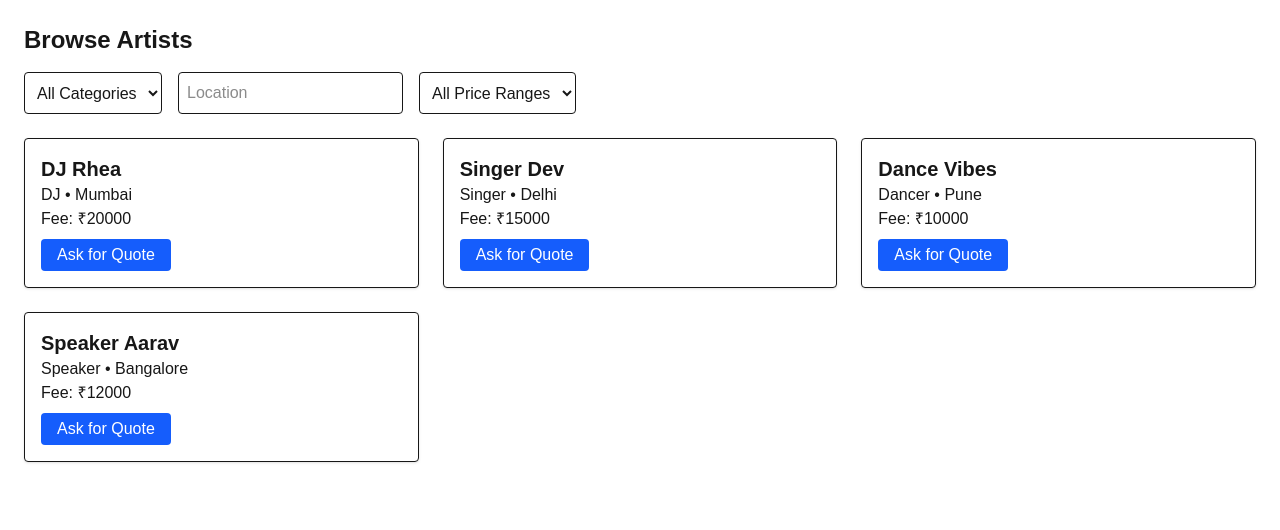
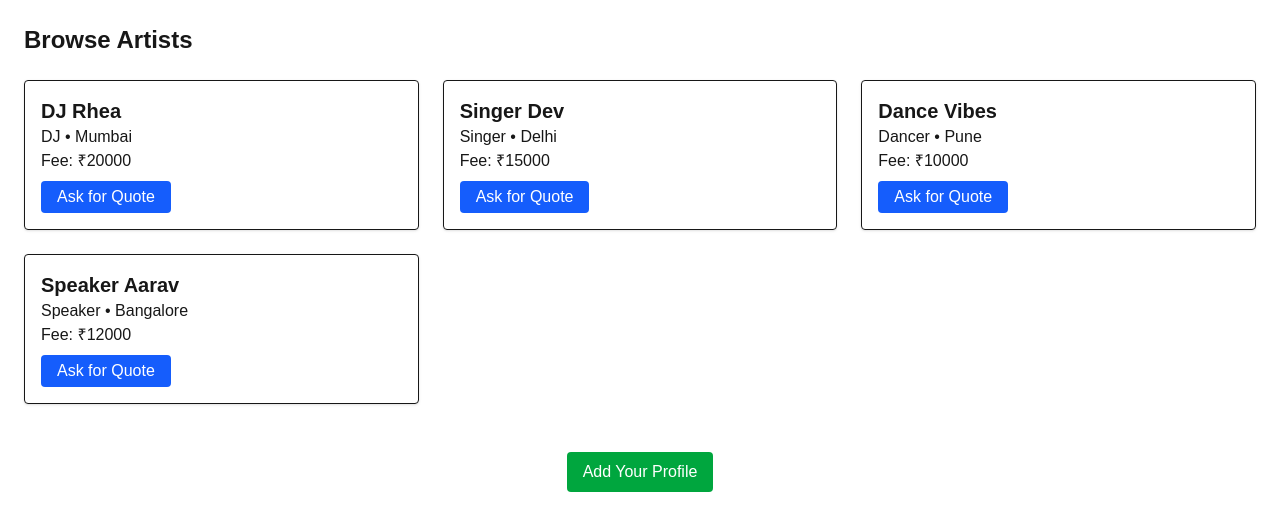
Before and after one commit to Mayursanodiya-code/artistly, a Next.js app: page /artists in a window 1280 px wide. Shown: the top 530 px of the page. Built offline with nearby package versions, Linux system fonts and the light colour scheme.

Commit message:
connect: all 3 pages with navigation buttons

```diff
--- a/src/app/artists/page.tsx
+++ b/src/app/artists/page.tsx
@@ -1,8 +1,7 @@
 "use client";
 
 import { useEffect, useState } from "react";
-import ArtistCard from "../components/ArtistCard";
-import FilterBlock from "../components/FilterBlock";
+import Link from "next/link";
 
 interface Artist {
   name: string;
@@ -13,9 +12,6 @@ interface Artist {
 
 export default function ArtistListing() {
   const [artists, setArtists] = useState<Artist[]>([]);
-  const [category, setCategory] = useState("");
-  const [location, setLocation] = useState("");
-  const [price, setPrice] = useState("");
 
   useEffect(() => {
     fetch("/data/artists.json")
@@ -23,35 +19,31 @@ export default function ArtistListing() {
       .then((data) => setArtists(data));
   }, []);
 
-  const filteredArtists = artists.filter((artist) => {
-    return (
-      (category === "" || artist.category === category) &&
-      (location === "" ||
-        artist.location.toLowerCase().includes(location.toLowerCase())) &&
-      (price === "" ||
-        (price === "10000" && artist.fee <= 10000) ||
-        (price === "20000" && artist.fee <= 20000) ||
-        (price === "20001" && artist.fee > 20000))
-    );
-  });
-
   return (
-    <main className="p-6">
-      <h1 className="text-2xl font-bold mb-4">Browse Artists</h1>
-
-      <FilterBlock
-        category={category}
-        location={location}
-        price={price}
-        setCategory={setCategory}
-        setLocation={setLocation}
-        setPrice={setPrice}
-      />
+    <main className="p-6 space-y-6">
+      <h1 className="text-2xl font-bold">Browse Artists</h1>
 
       <div className="grid grid-cols-1 sm:grid-cols-2 md:grid-cols-3 gap-6">
-        {filteredArtists.map((artist, index) => (
-          <ArtistCard key={index} artist={artist} />
+        {artists.map((artist, index) => (
+          <div key={index} className="p-4 border rounded shadow">
+            <h2 className="text-xl font-semibold">{artist.name}</h2>
+            <p>
+              {artist.category} • {artist.location}
+            </p>
+            <p>Fee: ₹{artist.fee}</p>
+            <button className="mt-2 px-4 py-1 bg-blue-600 text-white rounded">
+              Ask for Quote
+            </button>
+          </div>
         ))}
+      </div>
+
+      <div className="text-center">
+        <Link href="/onboard">
+          <button className="mt-6 px-4 py-2 bg-green-600 text-white rounded">
+            Add Your Profile
+          </button>
+        </Link>
       </div>
     </main>
   );
--- a/src/app/onboard/page.tsx
+++ b/src/app/onboard/page.tsx
@@ -1,7 +1,7 @@
 "use client";
 
+import { useForm, FieldValues } from "react-hook-form";
 import Link from "next/link";
-import { useForm, FieldValues } from "react-hook-form";
 
 export default function OnboardPage() {
   const { register, handleSubmit } = useForm();
@@ -36,6 +36,7 @@ export default function OnboardPage() {
           <option value="Singer">Singer</option>
           <option value="Dancer">Dancer</option>
           <option value="DJ">DJ</option>
+          <option value="Speaker">Speaker</option>
         </select>
         <button
           type="submit"
--- a/src/app/page.tsx
+++ b/src/app/page.tsx
@@ -5,10 +5,10 @@ export default function HomePage() {
     <main className="p-6 text-center space-y-6">
       <h1 className="text-3xl font-bold">Welcome to Artistly</h1>
       <p className="text-gray-600">
-        Book performers like DJs, Singers, Dancers & more
+        Book DJs, Singers, Dancers, and Speakers for your event
       </p>
 
-      <div className="flex justify-center gap-4">
+      <div className="flex justify-center gap-4 mt-6">
         <Link href="/artists">
           <button className="bg-blue-600 text-white px-4 py-2 rounded">
             Explore Artists
```
